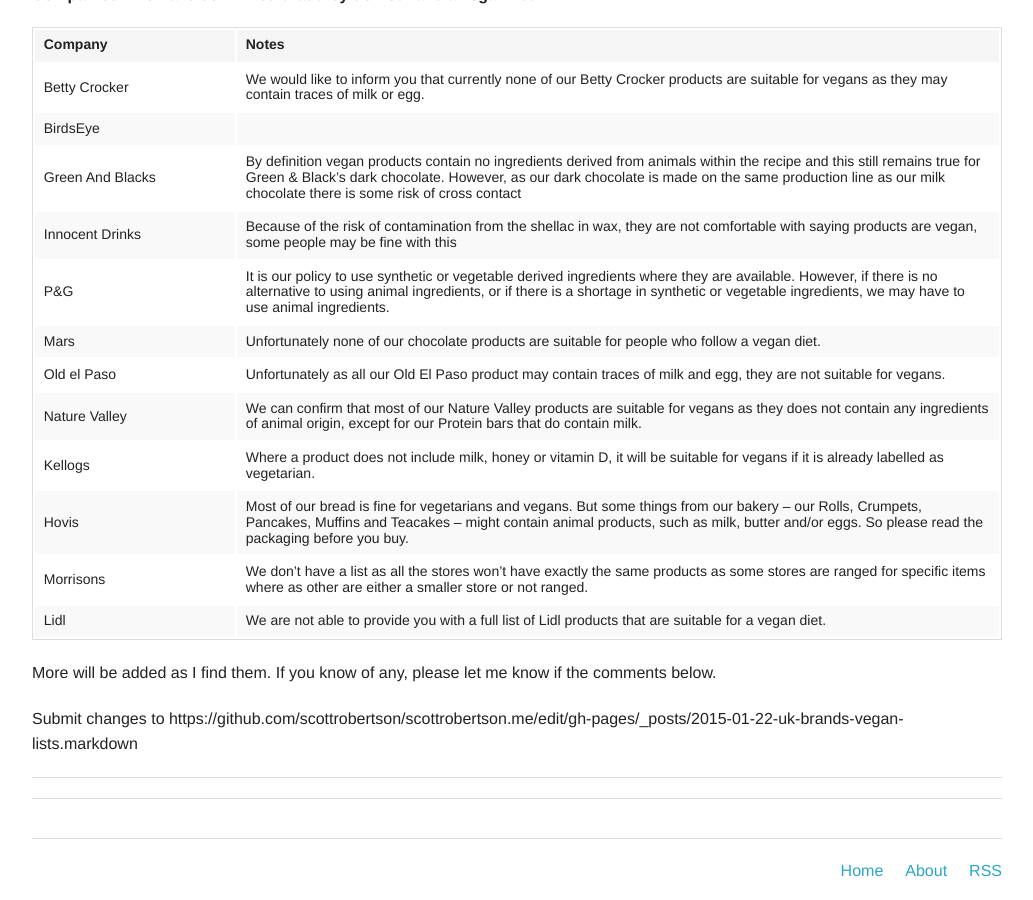
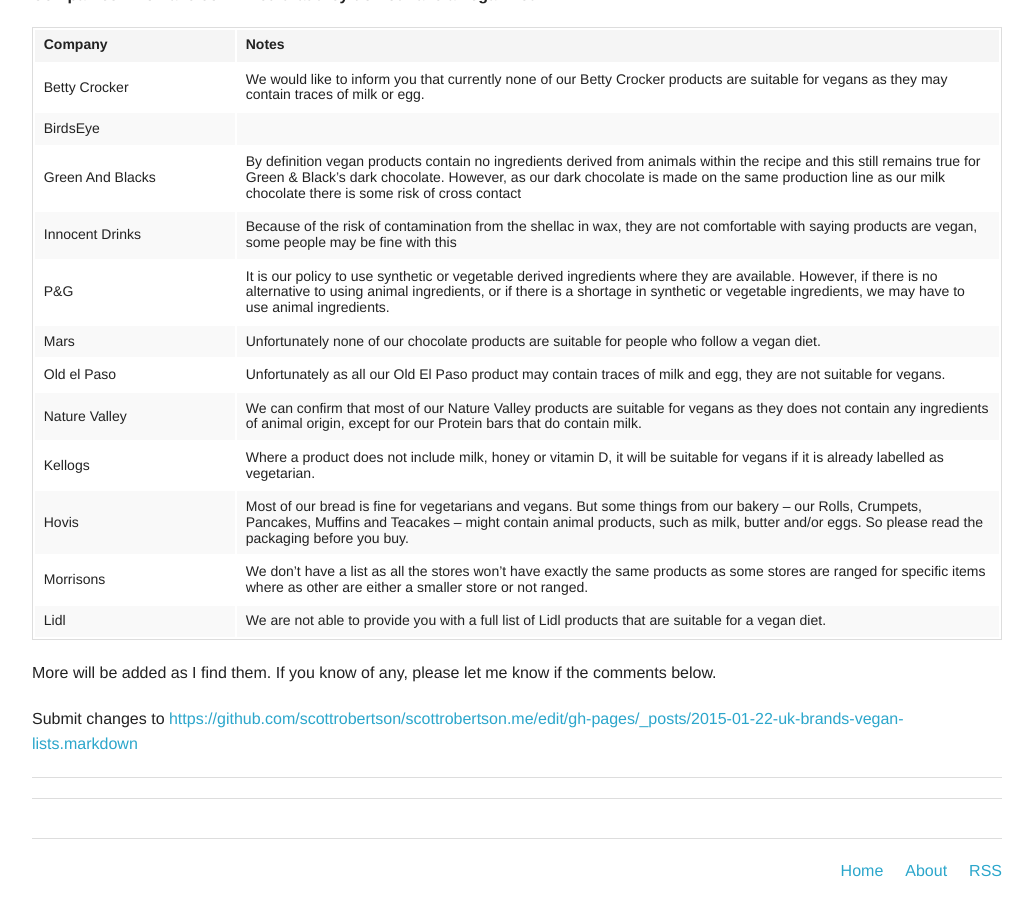
Before and after one commit to scottrobertson/scottrobertson.me, a Jekyll site: the page built from _posts/2015-01-22-uk-brands-vegan-lists.markdown, in a window 1280 px wide and 900 px high, scrolled down 1350 px. Shown: the whole window, without its empty margins (123-1156 px from the left). Built offline with Jekyll 4.4.1, drawn with Linux system fonts in a browser that asks for light colours; nearby versions of some CDN libraries; comment, search, counter and statistics services are not loaded; some of the changed lines change nothing that is shown.

Commit message:
Make change submission link clickable

```diff
--- a/_posts/2015-01-22-uk-brands-vegan-lists.markdown
+++ b/_posts/2015-01-22-uk-brands-vegan-lists.markdown
@@ -66,4 +66,4 @@
 
 More will be added as I find them. If you know of any, please let me know if the comments below.
 
-Submit changes to https://github.com/scottrobertson/scottrobertson.me/edit/gh-pages/_posts/2015-01-22-uk-brands-vegan-lists.markdown
+Submit changes to [https://github.com/scottrobertson/scottrobertson.me/edit/gh-pages/_posts/2015-01-22-uk-brands-vegan-lists.markdown](https://github.com/scottrobertson/scottrobertson.me/edit/gh-pages/_posts/2015-01-22-uk-brands-vegan-lists.markdown)
```
